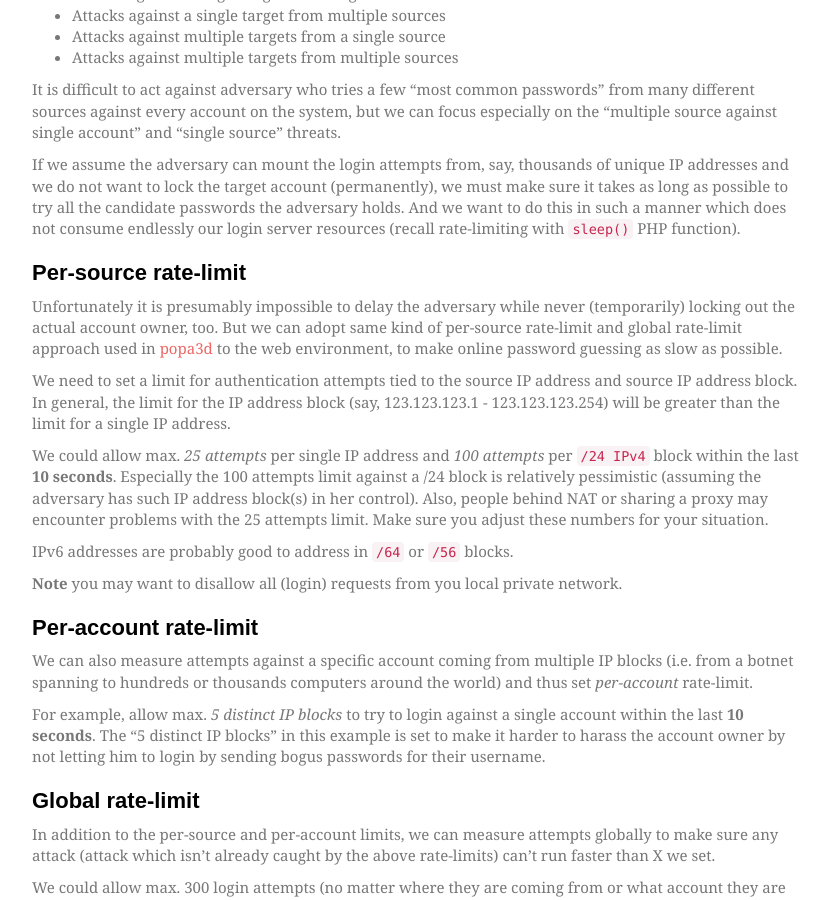
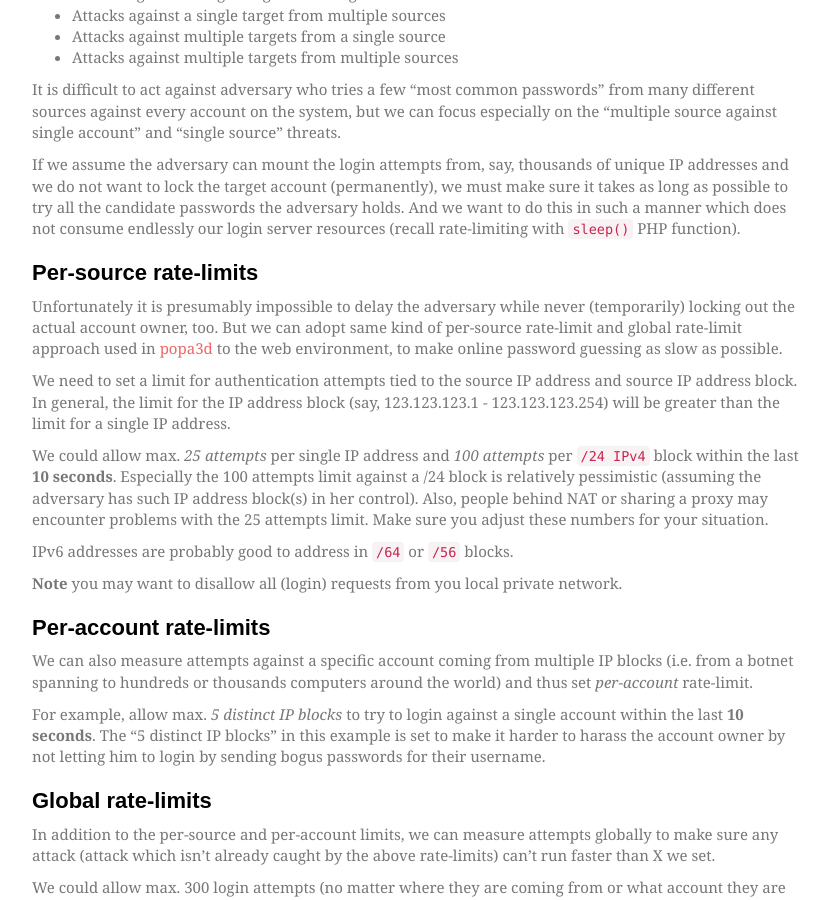
Before and after one commit to timoh6/timoh6.github.com, a Jekyll site: the page built from _posts/2015-05-07-Rate-limiting-web-application-login-attempts.md, in a window 1280 px wide and 900 px high, scrolled down 657 px. Shown: the whole window, without its empty margins (223-1053 px from the left). Built offline with Jekyll 4.4.1, drawn with Linux system fonts in a browser that asks for light colours; some web fonts are replaced; comment, search, counter and statistics services are not loaded.

Commit message:
Fix titles

```diff
--- a/_posts/2015-05-07-Rate-limiting-web-application-login-attempts.md
+++ b/_posts/2015-05-07-Rate-limiting-web-application-login-attempts.md
@@ -31,7 +31,7 @@ It is difficult to act against adversary who tries a few "most common passwords"
 
 If we assume the adversary can mount the login attempts from, say, thousands of unique IP addresses and we do not want to lock the target account (permanently), we must make sure it takes as long as possible to try all the candidate passwords the adversary holds. And we want to do this in such a manner which does not consume endlessly our login server resources (recall rate-limiting with `sleep()` PHP function).
 
-## Per-source rate-limit
+## Per-source rate-limits
 
 Unfortunately it is presumably impossible to delay the adversary while never (temporarily) locking out the actual account owner, too. But we can adopt same kind of per-source rate-limit and global rate-limit approach used in [popa3d](http://www.openwall.com/popa3d/) to the web environment, to make online password guessing as slow as possible.
 
@@ -43,13 +43,13 @@ IPv6 addresses are probably good to address in `/64` or `/56` blocks.
 
 **Note** you may want to disallow all (login) requests from you local private network.
 
-## Per-account rate-limit
+## Per-account rate-limits
 
 We can also measure attempts against a specific account coming from multiple IP blocks (i.e. from a botnet spanning to hundreds or thousands computers around the world) and thus set *per-account* rate-limit.
 
 For example, allow max. *5 distinct IP blocks* to try to login against a single account within the last **10 seconds**. The "5 distinct IP blocks" in this example is set to make it harder to harass the account owner by not letting him to login by sending bogus passwords for their username.
 
-## Global rate-limit
+## Global rate-limits
 
 In addition to the per-source and per-account limits, we can measure attempts globally to make sure any attack (attack which isn't already caught by the above rate-limits) can't run faster than X we set.
 
```
